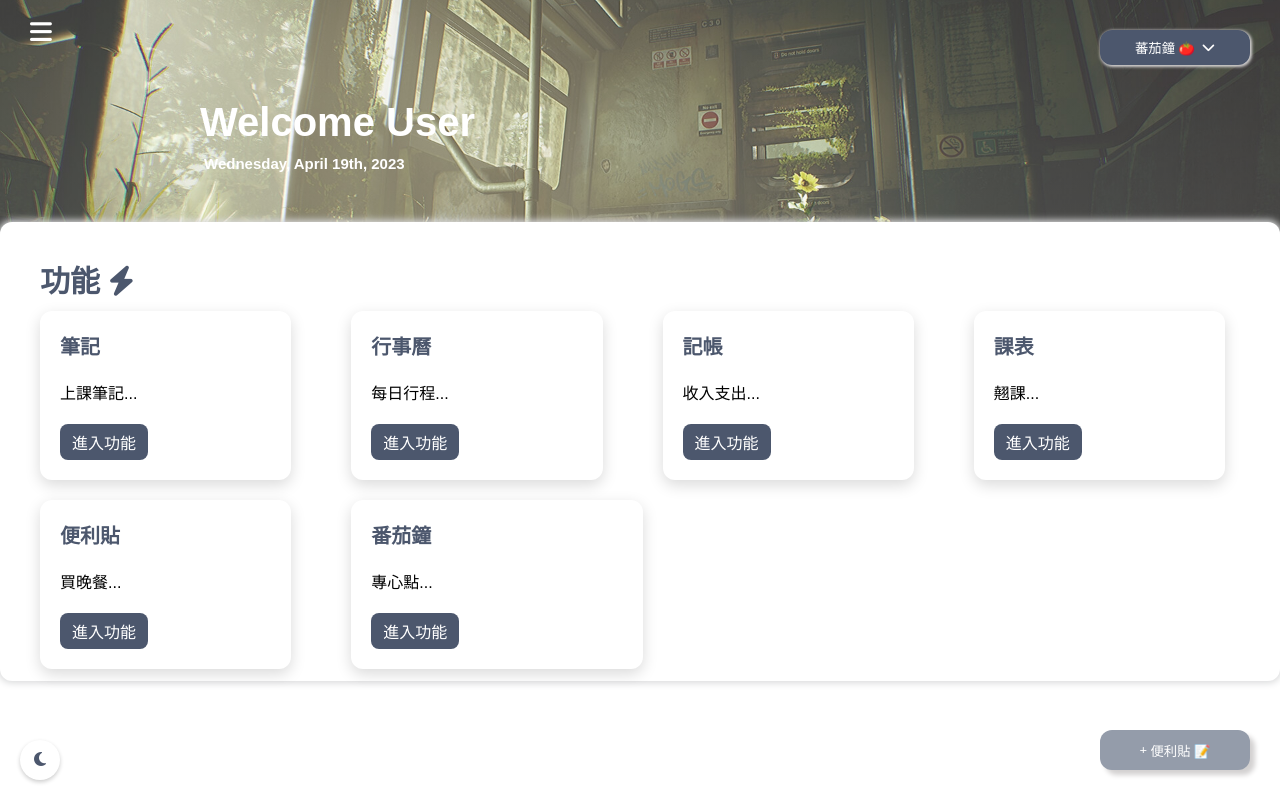
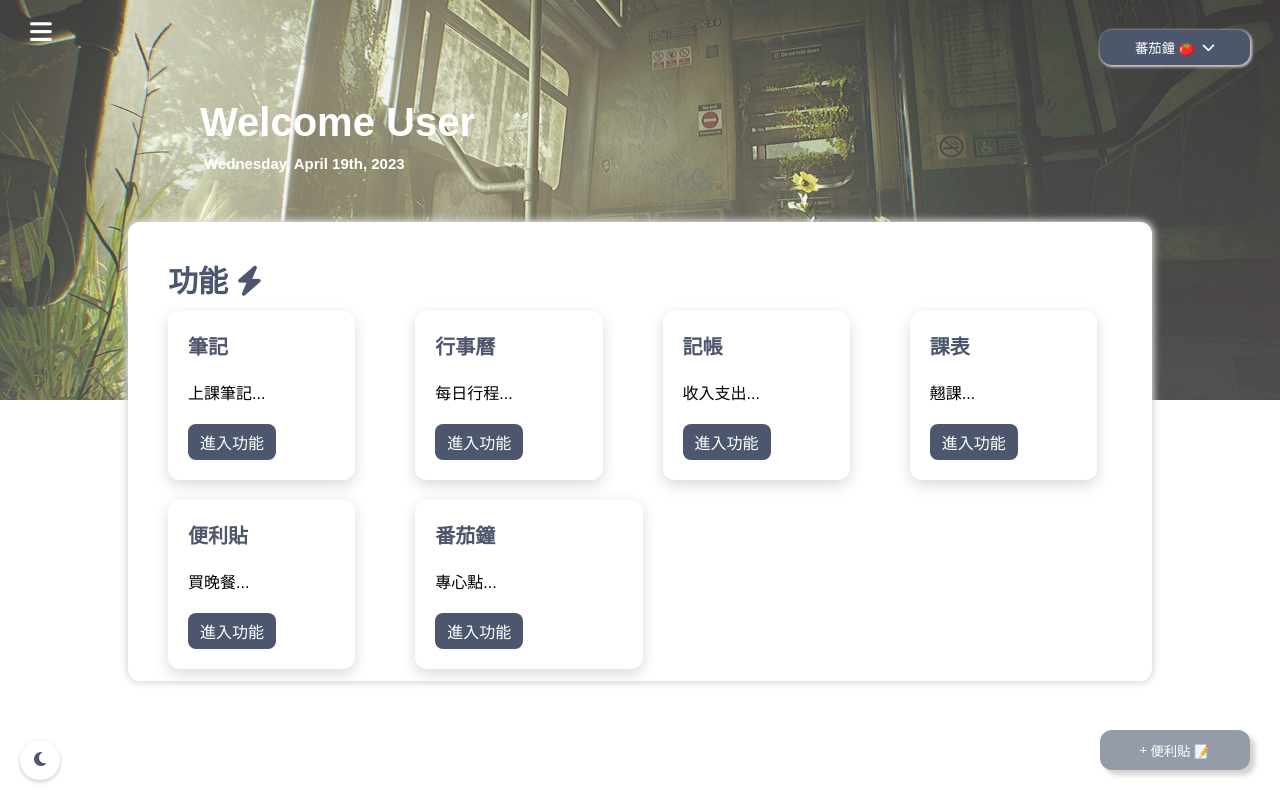
Before and after one commit to stickmanonline10155/SA-t4-webcode, a PHP site: page /homepage.php in a window 1280 px wide. Run offline with PHP 8.4, Linux system fonts and the light colour scheme; some libraries are stand-ins or nearby versions.

Commit message:
Add files via upload

```diff
--- a/homepage.php
+++ b/homepage.php
@@ -70,13 +70,9 @@
         <h2 class="welcome-user">Welcome User</h2>
         <h5>Wednesday, April 19th, 2023</h5>
     </div>
-<div class="container-wrapper">
-    <!-- <h2>功能  <i class="fa-solid fa-bolt"></i></h2> -->
+
 <div class="container">
     <h2>功能  <i class="fa-solid fa-bolt"></i></h2>
-    <div class="arrow-wrapper">
-        <div class="arrow"></div>
-    </div>
     <ul class="boxes">
         <li class="box">
             <div>
@@ -145,10 +141,6 @@
             </div>
         </li>
     </ul>
-    <div class="arrow-wrapper">
-        <div class="arrow"></div>
-    </div>
-</div>
 </div>
 
 </section>
--- a/style.css
+++ b/style.css
@@ -301,7 +301,8 @@ body {
     padding-bottom: 0px;
     margin: 0 auto; */
     /*  */
-     max-width: 1550px;
+    /* max-width: 1550px;  */
+    width: 80%;
     /*  */
     padding: 15px 15px 12px 40px;
     /* margin: 0 auto; */
@@ -342,6 +343,13 @@ body {
     list-style: none;
     overflow-x: scroll;
     scroll-snap-type: x mandatory; */
+}
+
+.boxes{
+    display: grid;
+    grid-template-columns: repeat(4, 1fr);
+    grid-template-rows: repeat(2, 1fr);
+    gap: 20px;
 }
 
 .box{
@@ -450,12 +458,7 @@ body {
     margin-right: 40px;
 }
 }
-.boxes{
-    display: grid;
-    grid-template-columns: repeat(4, 1fr);
-    grid-template-rows: repeat(2, 1fr);
-    gap: 20px;
-  }
+
 
 
 
```
Also changed, not shown: homepage.html (+1 -6 lines).
